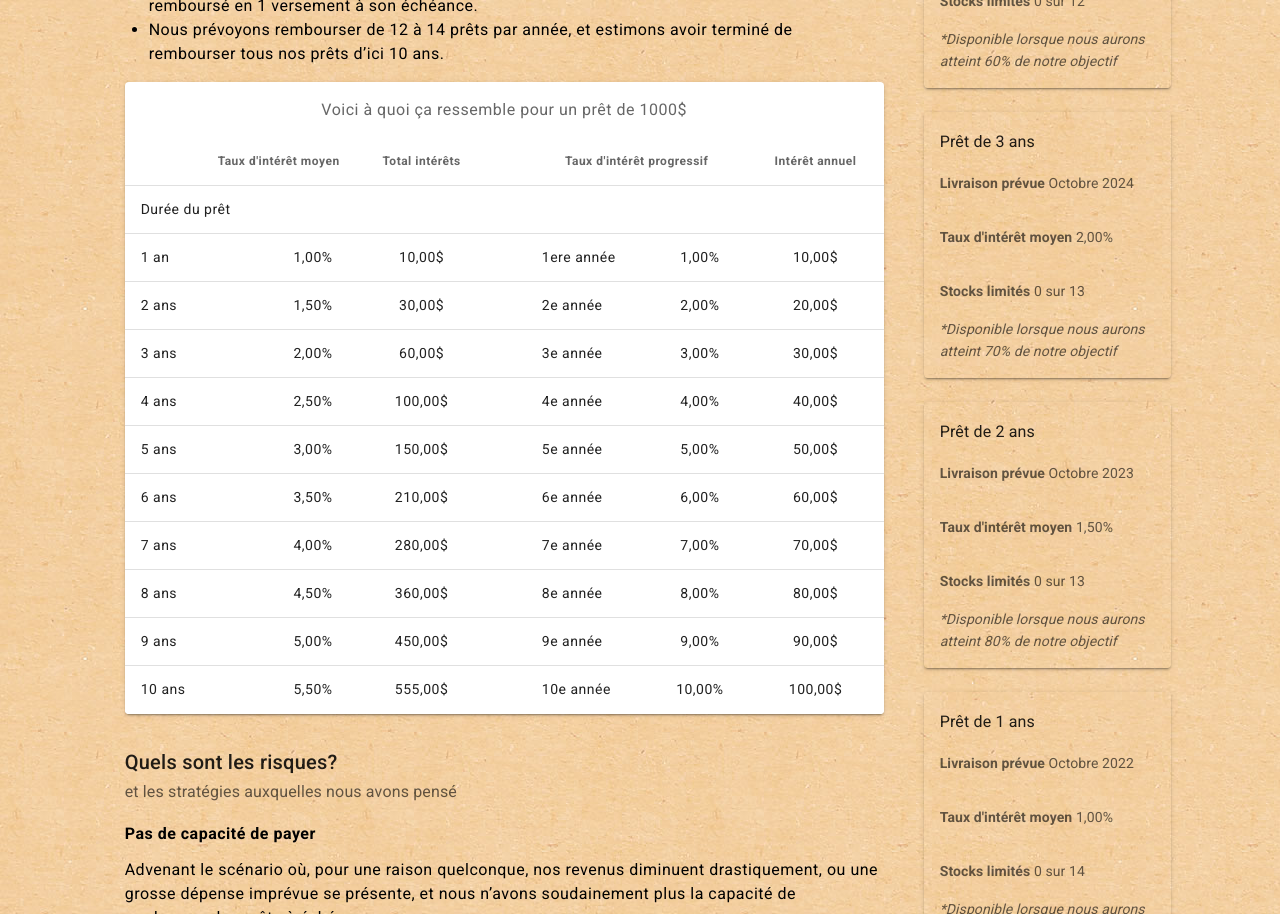
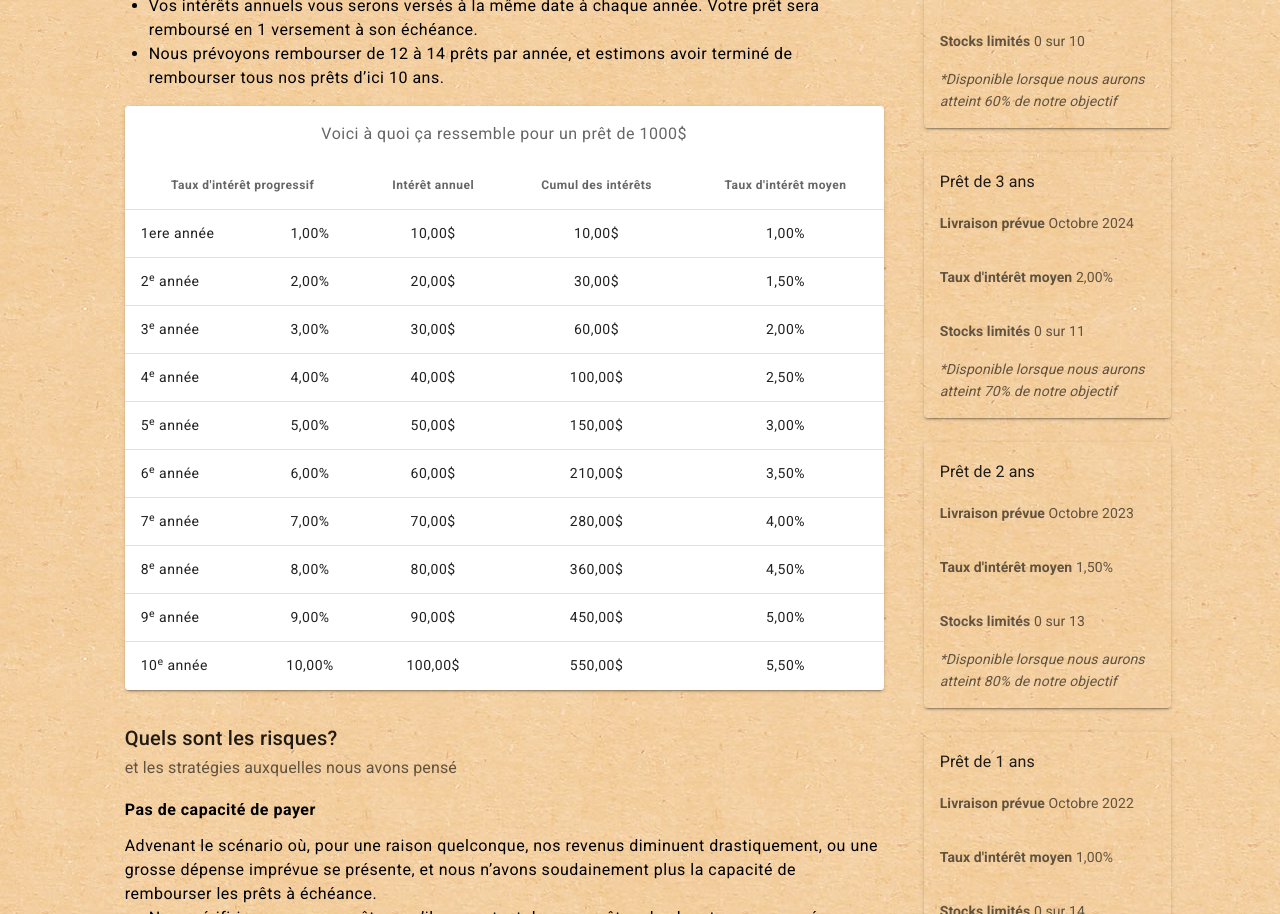
Before and after one commit to VincentBlouin/manoir-client, a Vue app: page /pret-solidaire in a window 1280 px wide. Shown: the part 2960-3874 px from the top of the page. Built offline with nearby package versions, Linux system fonts and the light colour scheme.

Commit message:
prêt solidaire

```diff
--- a/package.json
+++ b/package.json
@@ -15,7 +15,7 @@
     "vue": "^2.6.12",
     "vue-infinite-loading": "^2.4.5",
     "vue-router": "3.5.1",
-    "vuetify": "^2.4.9"
+    "vuetify": "^2.4.11"
   },
   "devDependencies": {
     "@vue/cli-plugin-babel": "^4.5.0",
--- a/src/views/PretSolidaire.vue
+++ b/src/views/PretSolidaire.vue
@@ -19,9 +19,9 @@
             src="https://manoir.community/wp-content/uploads/2021/02/dessin-judith.jpg"
         >
         </v-img>
-<!--        <iframe width="560" height="315" src="https://www.youtube.com/embed/cICr-qMmp7Q" frameborder="0"-->
-<!--                allow="accelerometer; autoplay; clipboard-write; encrypted-media; gyroscope; picture-in-picture"-->
-<!--                allowfullscreen></iframe>-->
+        <!--        <iframe width="560" height="315" src="https://www.youtube.com/embed/cICr-qMmp7Q" frameborder="0"-->
+        <!--                allow="accelerometer; autoplay; clipboard-write; encrypted-media; gyroscope; picture-in-picture"-->
+        <!--                allowfullscreen></iframe>-->
       </v-col>
       <v-col cols="12" md="7" xl="6" align-self="center">
         <v-card flat color="transparent" class="pl-10">
@@ -55,7 +55,8 @@
     </v-row>
     <v-row class="mt-12">
       <v-col cols="12">
-        <v-btn color="secondary" x-large href="https://docs.google.com/forms/d/e/1FAIpQLSf0oX-4Pq8Oha0VW3RrBbaO7v0YUkrg-K9TsYi3E_0BEZvtEA/viewform?ts=60622511&gxids=7628">
+        <v-btn color="secondary" x-large
+               href="https://docs.google.com/forms/d/e/1FAIpQLSf0oX-4Pq8Oha0VW3RrBbaO7v0YUkrg-K9TsYi3E_0BEZvtEA/viewform?ts=60622511&gxids=7628">
           Je soutiens ce projet
         </v-btn>
       </v-col>
@@ -70,10 +71,12 @@
             <p>
               Le transfert de propriété, pour que notre coopérative d'habitation devienne propriétaire de la maison et
               du
-              terrain du fameux Manoir.
+              terrain du fameux Manoir. La terre a été achetée il y a 6 ans au nom de 2 membres, Arielle et Vincent,
+              avec l'intention de transférer la propriété vers une forme légale collective.
             </p>
             <p>
-              65 acres, 1/3 en champs dont 5 acres en culture maraîchère, et 2/3 en forêt; une maison de 7 chambres, une
+              La propriété fait 65 acres, 1/3 en champs dont 5 acres en culture maraîchère, et 2/3 en forêt; une maison
+              de 7 chambres, une
               grange, un chalet; une haie-brise-vent en partie comestible, 12 pommiers matures et un jeune verger,
               plusieurs
               autres arbustes fruitiers et arbres à noix fraîchement planté; et une deuxième terre de 25 acres de forêt
@@ -177,7 +180,7 @@
                 sympathisant-e-s de notre projet… et on leur donne l’argent des intérêts à elleux au lieu d’une banque!
               </li>
               <li>
-                Lorsqu’on aura 125 000$ en prêts (ou 125 personnes qui nous prêtent 1000$, ou 25 personnes qui nous
+                Lorsqu’on aura 190 000$ en prêts (ou 190 personnes qui nous prêtent 1000$, ou 19 personnes qui nous
                 prêtent
                 10
                 000$) on pourra passer chez le notaire pour le transfert de propriété! Enfin!
@@ -230,44 +233,22 @@
                 <template v-slot:default>
                   <thead>
                   <tr>
-                    <th class="text-right" colspan="2">
-                      Taux d'intérêt moyen
-                    </th>
-                    <th class="text-center">
-                      Total intérêts
-                    </th>
-                    <th class="text-center ml-2 mr-2"></th>
                     <th class="text-center" colspan="2">
                       Taux d'intérêt progressif
                     </th>
                     <th class="text-center">
                       Intérêt annuel
                     </th>
+                    <th class="text-center">
+                      Cumul des intérêts
+                    </th>
+                    <th class="text-center ml-2 mr-2">
+                      Taux d'intérêt moyen
+                    </th>
                   </tr>
                   </thead>
                   <tbody>
                   <tr>
-                    <td>
-                      Durée du prêt
-                    </td>
-                    <td class="ml-2 mr-2"></td>
-                    <td class="ml-2 mr-2"></td>
-                    <td class="ml-2 mr-2"></td>
-                    <td class="ml-2 mr-2"></td>
-                    <td class="ml-2 mr-2"></td>
-                    <td class="ml-2 mr-2"></td>
-                  </tr>
-                  <tr>
-                    <td>
-                      1 an
-                    </td>
-                    <td class="text-center">
-                      1,00%
-                    </td>
-                    <td class="text-center">
-                      10,00$
-                    </td>
-                    <td class="ml-2 mr-2"></td>
                     <td class="text-left">
                       1ere année
                     </td>
@@ -277,20 +258,16 @@
                     <td class="text-center">
                       10,00$
                     </td>
+                    <td class="text-center">
+                      10,00$
+                    </td>
+                    <td class="text-center">
+                      1,00%
+                    </td>
                   </tr>
                   <tr>
                     <td>
-                      2 ans
-                    </td>
-                    <td class="text-center">
-                      1,50%
-                    </td>
-                    <td class="text-center">
-                      30,00$
-                    </td>
-                    <td class="ml-2 mr-2"></td>
-                    <td class="text-left">
-                      2e année
+                      2<sup>e</sup> année
                     </td>
                     <td class="text-center">
                       2,00%
@@ -298,20 +275,16 @@
                     <td class="text-center">
                       20,00$
                     </td>
+                    <td class="text-center">
+                      30,00$
+                    </td>
+                    <td class="text-center">
+                      1,50%
+                    </td>
                   </tr>
                   <tr>
                     <td>
-                      3 ans
-                    </td>
-                    <td class="text-center">
-                      2,00%
-                    </td>
-                    <td class="text-center">
-                      60,00$
-                    </td>
-                    <td class="ml-2 mr-2"></td>
-                    <td class="text-left">
-                      3e année
+                      3<sup>e</sup> année
                     </td>
                     <td class="text-center">
                       3,00%
@@ -319,20 +292,16 @@
                     <td class="text-center">
                       30,00$
                     </td>
+                    <td class="text-center">
+                      60,00$
+                    </td>
+                    <td class="text-center">
+                      2,00%
+                    </td>
                   </tr>
                   <tr>
                     <td>
-                      4 ans
-                    </td>
-                    <td class="text-center">
-                      2,50%
-                    </td>
-                    <td class="text-center">
-                      100,00$
-                    </td>
-                    <td class="ml-2 mr-2"></td>
-                    <td class="text-left">
-                      4e année
+                      4<sup>e</sup> année
                     </td>
                     <td class="text-center">
                       4,00%
@@ -340,20 +309,16 @@
                     <td class="text-center">
                       40,00$
                     </td>
+                    <td class="text-center">
+                      100,00$
+                    </td>
+                    <td class="text-center">
+                      2,50%
+                    </td>
                   </tr>
                   <tr>
                     <td>
-                      5 ans
-                    </td>
-                    <td class="text-center">
-                      3,00%
-                    </td>
-                    <td class="text-center">
-                      150,00$
-                    </td>
-                    <td class="ml-2 mr-2"></td>
-                    <td class="text-left">
-                      5e année
+                      5<sup>e</sup> année
                     </td>
                     <td class="text-center">
                       5,00%
@@ -361,20 +326,16 @@
                     <td class="text-center">
                       50,00$
                     </td>
+                    <td class="text-center">
+                      150,00$
+                    </td>
+                    <td class="text-center">
+                      3,00%
+                    </td>
                   </tr>
                   <tr>
                     <td>
-                      6 ans
-                    </td>
-                    <td class="text-center">
-                      3,50%
-                    </td>
-                    <td class="text-center">
-                      210,00$
-                    </td>
-                    <td class="ml-2 mr-2"></td>
-                    <td class="text-left">
-                      6e année
+                      6<sup>e</sup> année
                     </td>
                     <td class="text-center">
                       6,00%
@@ -382,20 +343,16 @@
                     <td class="text-center">
                       60,00$
                     </td>
+                    <td class="text-center">
+                      210,00$
+                    </td>
+                    <td class="text-center">
+                      3,50%
+                    </td>
                   </tr>
                   <tr>
                     <td>
-                      7 ans
-                    </td>
-                    <td class="text-center">
-                      4,00%
-                    </td>
-                    <td class="text-center">
-                      280,00$
-                    </td>
-                    <td class="ml-2 mr-2"></td>
-                    <td class="text-left">
-                      7e année
+                      7<sup>e</sup> année
                     </td>
                     <td class="text-center">
                       7,00%
@@ -403,20 +360,16 @@
                     <td class="text-center">
                       70,00$
                     </td>
+                    <td class="text-center">
+                      280,00$
+                    </td>
+                    <td class="text-center">
+                      4,00%
+                    </td>
                   </tr>
                   <tr>
                     <td>
-                      8 ans
-                    </td>
-                    <td class="text-center">
-                      4,50%
-                    </td>
-                    <td class="text-center">
-                      360,00$
-                    </td>
-                    <td class="ml-2 mr-2"></td>
-                    <td class="text-left">
-                      8e année
+                      8<sup>e</sup> année
                     </td>
                     <td class="text-center">
                       8,00%
@@ -424,20 +377,16 @@
                     <td class="text-center">
                       80,00$
                     </td>
+                    <td class="text-center">
+                      360,00$
+                    </td>
+                    <td class="text-center">
+                      4,50%
+                    </td>
                   </tr>
                   <tr>
                     <td>
-                      9 ans
-                    </td>
-                    <td class="text-center">
-                      5,00%
-                    </td>
-                    <td class="text-center">
-                      450,00$
-                    </td>
-                    <td class="ml-2 mr-2"></td>
-                    <td class="text-left">
-                      9e année
+                      9<sup>e</sup> année
                     </td>
                     <td class="text-center">
                       9,00%
@@ -445,26 +394,28 @@
                     <td class="text-center">
                       90,00$
                     </td>
+                    <td class="text-center">
+                      450,00$
+                    </td>
+                    <td class="text-center">
+                      5,00%
+                    </td>
                   </tr>
                   <tr>
                     <td>
-                      10 ans
-                    </td>
-                    <td class="text-center">
-                      5,50%
-                    </td>
-                    <td class="text-center">
-                      555,00$
-                    </td>
-                    <td class="ml-2 mr-2"></td>
-                    <td class="text-left">
-                      10e année
+                      10<sup>e</sup> année
                     </td>
                     <td class="text-center">
                       10,00%
                     </td>
                     <td class="text-center">
                       100,00$
+                    </td>
+                    <td class="text-center">
+                      550,00$
+                    </td>
+                    <td class="text-center">
+                      5,50%
                     </td>
                   </tr>
                   </tbody>
@@ -547,6 +498,9 @@
         </v-card>
       </v-col>
       <v-col cols="12" lg="3" class="text-left body-1">
+        <h4 class="text-center mb-4">
+          Forfaits en tranche de 1000$
+        </h4>
         <v-row v-for="forfait in forfaits" :key="forfait.duration">
           <v-col cols="12">
             <v-card color="transparent">
@@ -581,7 +535,8 @@
     </v-row>
     <v-row class="mt-12">
       <v-col cols="12">
-        <v-btn color="secondary" x-large href="https://docs.google.com/forms/d/e/1FAIpQLSf0oX-4Pq8Oha0VW3RrBbaO7v0YUkrg-K9TsYi3E_0BEZvtEA/viewform?ts=60622511&gxids=7628">
+        <v-btn color="secondary" x-large
+               href="https://docs.google.com/forms/d/e/1FAIpQLSf0oX-4Pq8Oha0VW3RrBbaO7v0YUkrg-K9TsYi3E_0BEZvtEA/viewform?ts=60622511&gxids=7628">
           Je soutiens ce projet
         </v-btn>
       </v-col>
@@ -631,49 +586,49 @@ export default {
         delivery: "Octobre 2031",
         interest: "5,50%",
         stock: 0,
-        totalStock: 10
+        totalStock: 104
       },
         {
           duration: 9,
           delivery: "Octobre 2030",
           interest: "5,00%",
           stock: 0,
-          totalStock: 14
+          totalStock: 6
         },
         {
           duration: 8,
           delivery: "Octobre 2029",
           interest: "4,50%",
           stock: 0,
-          totalStock: 13
+          totalStock: 7
         },
         {
           duration: 7,
           delivery: "Octobre 2028",
           interest: "4,00%",
           stock: 0,
-          totalStock: 12
+          totalStock: 8
         },
         {
           duration: 6,
           delivery: "Octobre 2027",
           interest: "3,50%",
           stock: 0,
-          totalStock: 12
+          totalStock: 8
         },
         {
           duration: 5,
           delivery: "Octobre 2026",
           interest: "3,00%",
           stock: 0,
-          totalStock: 12
+          totalStock: 9
         },
         {
           duration: 4,
           delivery: "Octobre 2025",
           interest: "2,50%",
           stock: 0,
-          totalStock: 12,
+          totalStock: 10,
           condition: 60
         },
         {
@@ -681,7 +636,7 @@ export default {
           delivery: "Octobre 2024",
           interest: "2,00%",
           stock: 0,
-          totalStock: 13,
+          totalStock: 11,
           condition: 70
         },
         {
```
Also changed, not shown: 1 other file (tests, documents, lock files or other folders).
